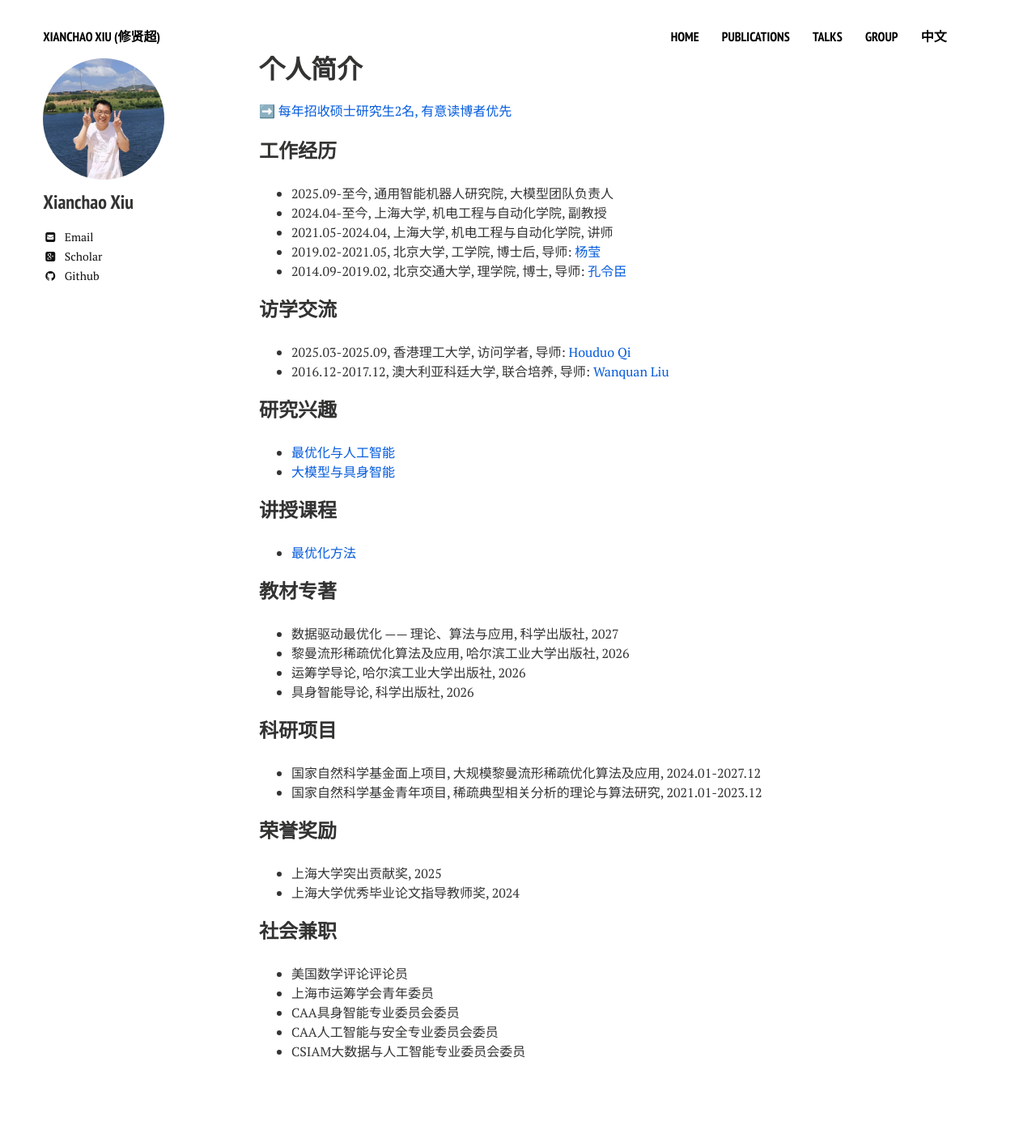
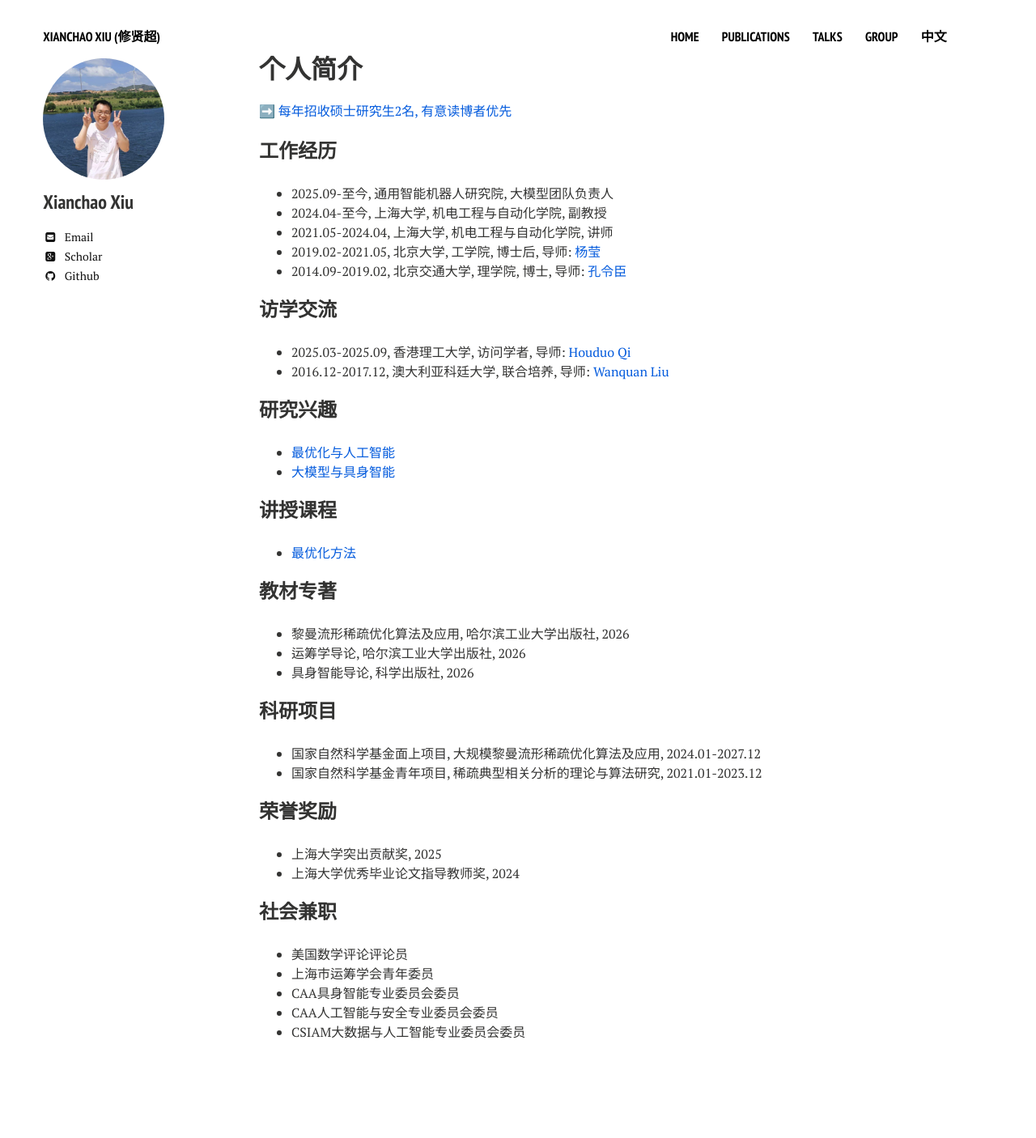
Before and after one commit to xianchaoxiu/xianchaoxiu.github.io, a Jekyll site: the page built from chinese/index.md, in a window 1280 px wide. Shown: the whole page at 81% size. Built offline with Jekyll 4.4.1, drawn with Linux system fonts in a browser that asks for light colours; nearby versions of some CDN libraries; after the commit the page ends 1382 px from its top, so only the background shows below that.

Commit message:
Update index.md

```diff
--- a/chinese/index.md
+++ b/chinese/index.md
@@ -33,7 +33,6 @@ share: false
 
 
 ### 教材专著
-* 数据驱动最优化 —— 理论、算法与应用, 科学出版社, 2027 <br>
 * 黎曼流形稀疏优化算法及应用, 哈尔滨工业大学出版社, 2026 <br>
 * 运筹学导论, 哈尔滨工业大学出版社, 2026 <br>
 * 具身智能导论, 科学出版社, 2026 <br>
```
